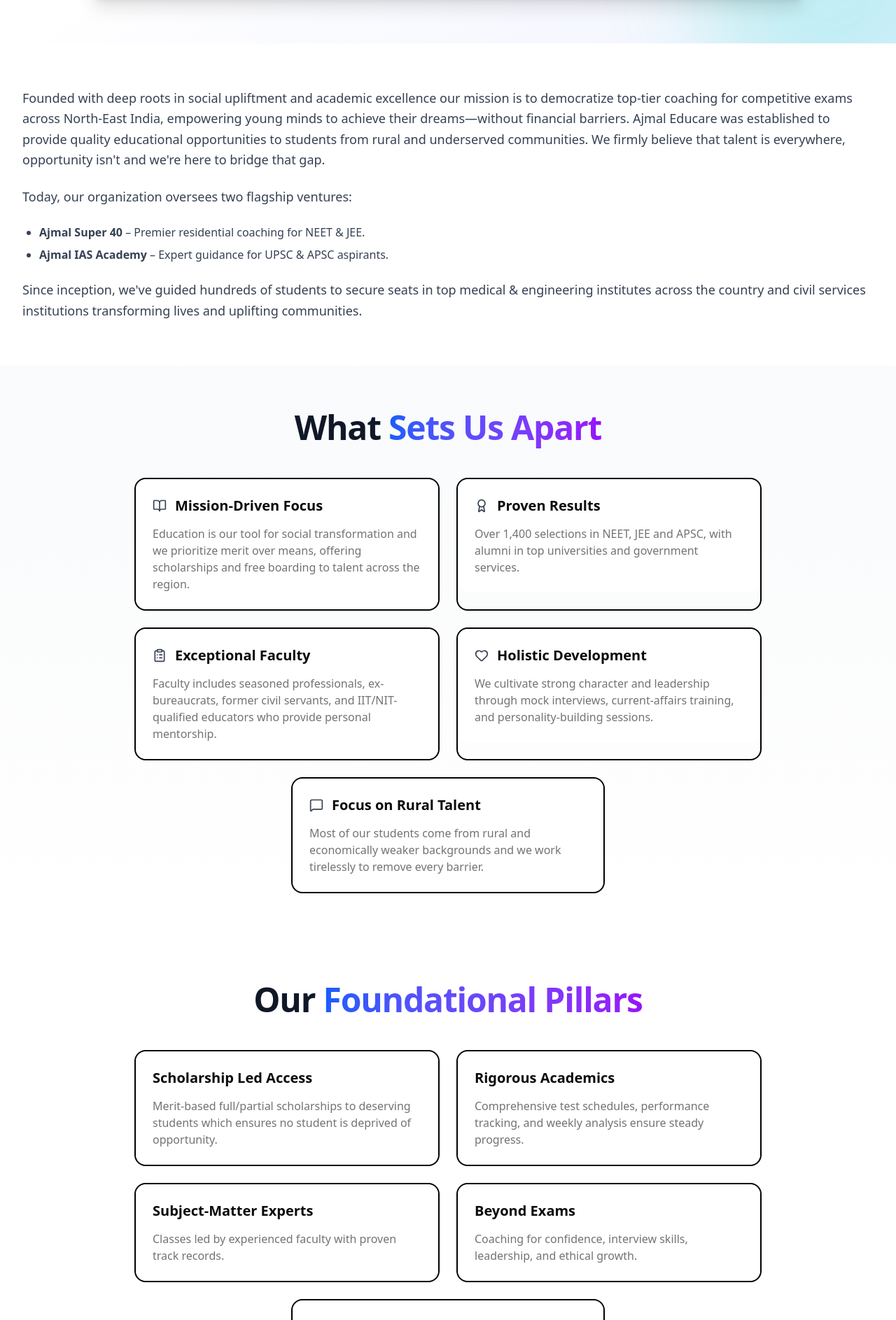
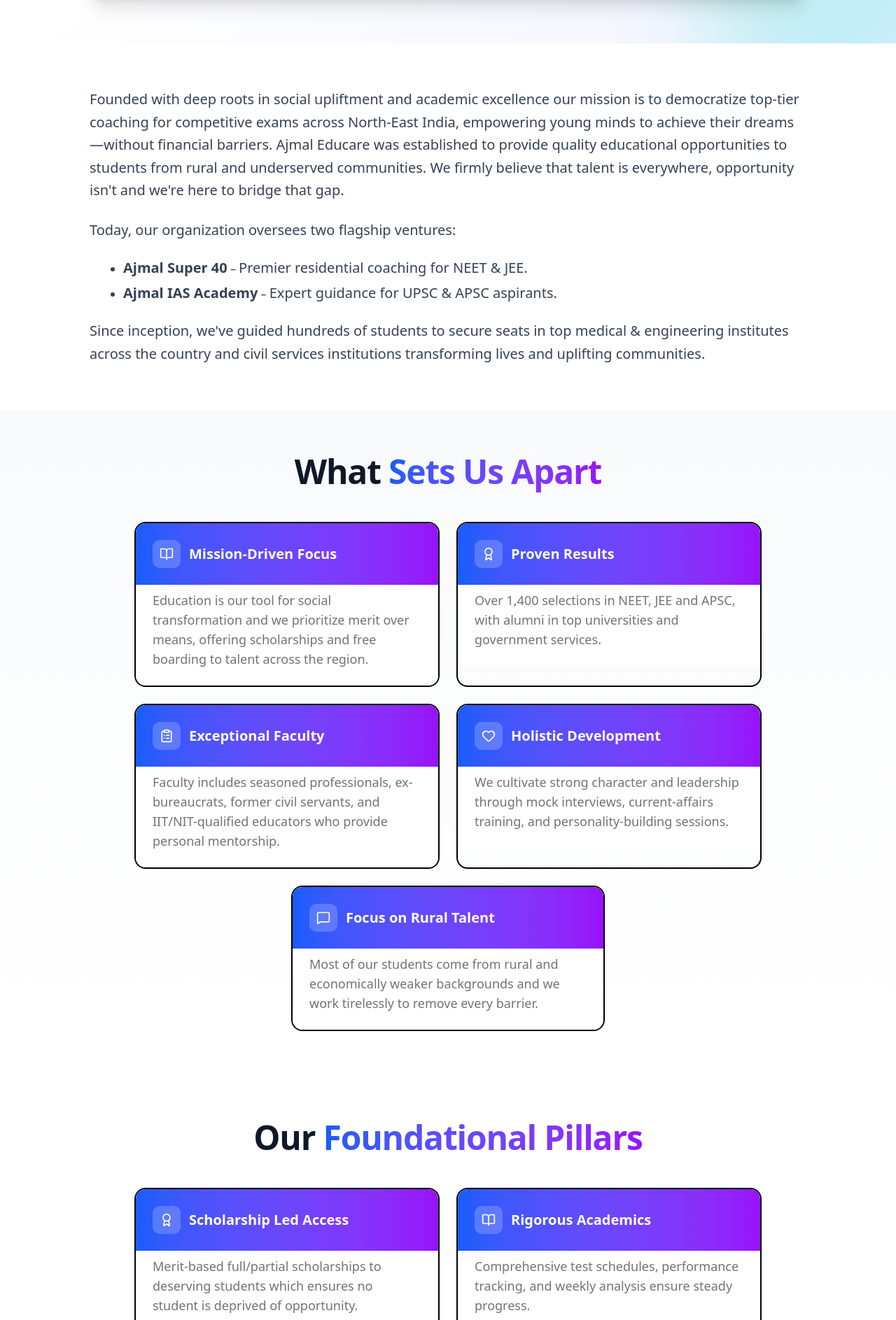
Before and after one commit to tapadar13/ajmal-educare, a Next.js app: page /about in a window 1280 px wide. Shown: the part 894-2781 px from the top of the page at 70% size. Built offline with nearby package versions, Linux system fonts and the light colour scheme.

Commit message:
feat: apply gradient headers to feature cards and improve layout

```diff
--- a/app/about/page.jsx
+++ b/app/about/page.jsx
@@ -1,23 +1,25 @@
 "use client";
 
-import Header from '@/components/layout/Header'
-import Footer from '@/components/layout/Footer'
-import { Card, CardContent, CardHeader, CardTitle, CardDescription } from '@/components/ui/card'
-import Image from 'next/image'
-import { Award, MessageSquare, BookOpen, Heart, ClipboardList } from 'lucide-react'
-import { ShineBorder } from '@/components/magicui/shine-border'
+import Header from "@/components/layout/Header";
+import Footer from "@/components/layout/Footer";
+import {
+  Card,
+  CardContent,
+  CardHeader,
+  CardTitle,
+  CardDescription,
+} from "@/components/ui/card";
+import Image from "next/image";
+import {
+  Award,
+  MessageSquare,
+  BookOpen,
+  Heart,
+  ClipboardList,
+} from "lucide-react";
 
 function GradientIcon({ Icon, id }) {
-  return (
-    <Icon className="w-5 h-5" stroke={`url(#${id})`}>
-      <defs>
-        <linearGradient id={id} x1="0" y1="0" x2="1" y2="1">
-          <stop offset="0%" stopColor="#60A5FA" />
-          <stop offset="100%" stopColor="#C084FC" />
-        </linearGradient>
-      </defs>
-    </Icon>
-  );
+  return <Icon className="w-5 h-5 text-white" />;
 }
 
 export default function AboutPage() {
@@ -36,12 +38,20 @@ export default function AboutPage() {
               <h1 className="text-4xl sm:text-5xl lg:text-6xl font-black tracking-tight text-gray-900 mb-6">
                 Ajmal Educare India Private Limited
               </h1>
-              <p className="text-lg sm:text-xl text-gray-600 max-w-3xl mx-auto">
-                Excellence in education for aspiring students across North-East India.
+              <p className="text-2xl font-bold sm:text-xl text-gray-600 max-w-3xl mx-auto">
+                Excellence in education for aspiring students across North-East
+                India.
               </p>
             </div>
             <div className="mt-10 max-w-5xl mx-auto rounded-2xl overflow-hidden shadow-xl ring-1 ring-black/5">
-              <Image src="/images/about/ajmal-educare.jpg" alt="Ajmal Educare" width={1600} height={900} className="w-full h-auto" priority />
+              <Image
+                src="/images/about/ajmal-educare.jpg"
+                alt="Ajmal Educare"
+                width={1600}
+                height={900}
+                className="w-full h-auto"
+                priority
+              />
             </div>
           </div>
         </section>
@@ -50,23 +60,47 @@ export default function AboutPage() {
         <section className="py-16 lg:py-16 bg-white">
           <div className="container mx-auto px-4 sm:px-6 lg:px-8">
             <div className="grid grid-cols-1 gap-10 lg:gap-16 items-start">
-              <div className="space-y-6">
-                <p className="text-lg text-gray-700 leading-relaxed">
-                  Founded with deep roots in social upliftment and academic excellence our mission is to democratize top-tier coaching for competitive exams across North-East India, empowering young minds to achieve their dreams—without financial barriers. Ajmal Educare was established to provide quality educational opportunities to students from rural and underserved communities. We firmly believe that talent is everywhere, opportunity isn't and we're here to bridge that gap.
+              <div className="space-y-6 max-w-5xl mx-auto">
+                <p className="text-xl text-gray-700 leading-relaxed">
+                  Founded with deep roots in social upliftment and academic
+                  excellence our mission is to democratize top-tier coaching for
+                  competitive exams across North-East India, empowering young
+                  minds to achieve their dreams—without financial barriers.
+                  Ajmal Educare was established to provide quality educational
+                  opportunities to students from rural and underserved
+                  communities. We firmly believe that talent is everywhere,
+                  opportunity isn't and we're here to bridge that gap.
                 </p>
-                <p className="text-lg text-gray-700 leading-relaxed">
+                <p className="text-xl text-gray-700 leading-relaxed ">
                   Today, our organization oversees two flagship ventures:
                 </p>
                 <ul className="list-disc pl-6 text-gray-700 space-y-2">
+                  <ul className="list-disc pl-6 text-gray-700 space-y-2">
                     <li>
-                    <span className="font-semibold">Ajmal Super 40</span> – Premier residential coaching for NEET & JEE.
+                      <span className="font-semibold text-xl">
+                        Ajmal Super 40
+                      </span>{" "}
+                      –{" "}
+                      <span className="text-xl">
+                        Premier residential coaching for NEET & JEE.
+                      </span>
                     </li>
                     <li>
-                    <span className="font-semibold">Ajmal IAS Academy</span> – Expert guidance for UPSC & APSC aspirants.
+                      <span className="font-semibold text-xl">
+                        Ajmal IAS Academy
+                      </span>{" "}
+                      –{" "}
+                      <span className="text-xl">
+                        Expert guidance for UPSC & APSC aspirants.
+                      </span>
                     </li>
                   </ul>
-                <p className="text-lg text-gray-700 leading-relaxed">
-                  Since inception, we've guided hundreds of students to secure seats in top medical & engineering institutes across the country and civil services institutions transforming lives and uplifting communities.
+                </ul>
+                <p className="text-xl text-gray-700 leading-relaxed">
+                  Since inception, we've guided hundreds of students to secure
+                  seats in top medical & engineering institutes across the
+                  country and civil services institutions transforming lives and
+                  uplifting communities.
                 </p>
               </div>
               {/* Mission & Vision image removed as requested */}
@@ -79,80 +113,110 @@ export default function AboutPage() {
           <div className="container mx-auto px-4 sm:px-6 lg:px-8">
             <div className="text-center mb-12">
               <h2 className="text-4xl sm:text-5xl font-black text-gray-900 tracking-tight">
-                What <span className="bg-gradient-to-r from-blue-600 to-purple-600 bg-clip-text text-transparent">Sets Us Apart</span>
+                What{" "}
+                <span className="bg-gradient-to-r from-blue-600 to-purple-600 bg-clip-text text-transparent">
+                  Sets Us Apart
+                </span>
               </h2>
             </div>
             <div className="grid grid-cols-1 md:grid-cols-2 gap-6 max-w-4xl mx-auto">
-              <div className="relative rounded-2xl border-2 border-black">
-                <Card className="rounded-[inherit] shadow-none gap-2 border-0">
-                <CardHeader className="pt-6">
-                  <CardTitle className="flex items-center gap-3 text-xl">
-                    <BookOpen className="w-5 h-5 text-gray-700" /> Mission-Driven Focus
+              <div className="relative rounded-2xl border-2 border-black overflow-hidden">
+                <Card className="rounded-none shadow-none gap-2 border-0">
+                  <CardHeader className="flex flex-row items-center gap-3 pt-6 pb-6 bg-gradient-to-r from-blue-600 to-purple-600">
+                    <div className="w-10 h-10 rounded-lg bg-white/20 flex items-center justify-center">
+                      {GradientIcon({ Icon: BookOpen, id: "about-mission" })}
+                    </div>
+                    <CardTitle className="text-white text-xl">
+                      Mission-Driven Focus
                     </CardTitle>
                   </CardHeader>
                   <CardContent className="pb-6">
-                  <CardDescription className="text-base">
-                    Education is our tool for social transformation and we prioritize merit over means, offering scholarships and free boarding to talent across the region.
+                    <CardDescription className="text-lg">
+                      Education is our tool for social transformation and we
+                      prioritize merit over means, offering scholarships and
+                      free boarding to talent across the region.
                     </CardDescription>
                   </CardContent>
                 </Card>
               </div>
 
-              <div className="relative rounded-2xl border-2 border-black">
-                <Card className="rounded-[inherit] shadow-none gap-2 border-0">
-                <CardHeader className="pt-6">
-                  <CardTitle className="flex items-center gap-3 text-xl">
-                    <Award className="w-5 h-5 text-gray-700" /> Proven Results
+              <div className="relative rounded-2xl border-2 border-black overflow-hidden">
+                <Card className="rounded-none shadow-none gap-2 border-0">
+                  <CardHeader className="flex flex-row items-center gap-3 pt-6 pb-6 bg-gradient-to-r from-blue-600 to-purple-600">
+                    <div className="w-10 h-10 rounded-lg bg-white/20 flex items-center justify-center">
+                      {GradientIcon({ Icon: Award, id: "about-results" })}
+                    </div>
+                    <CardTitle className="text-white text-xl">
+                      Proven Results
                     </CardTitle>
                   </CardHeader>
                   <CardContent className="pb-6">
-                  <CardDescription className="text-base">
-                    Over 1,400 selections in NEET, JEE and APSC, with alumni in top universities and government services.
+                    <CardDescription className="text-lg">
+                      Over 1,400 selections in NEET, JEE and APSC, with alumni
+                      in top universities and government services.
                     </CardDescription>
                   </CardContent>
                 </Card>
               </div>
 
-              <div className="relative rounded-2xl border-2 border-black">
-                <Card className="rounded-[inherit] shadow-none gap-2 border-0">
-                  <CardHeader className="pt-6">
-                    <CardTitle className="flex items-center gap-3 text-xl">
-                      <ClipboardList className="w-5 h-5 text-gray-700" /> Exceptional Faculty
+              <div className="relative rounded-2xl border-2 border-black overflow-hidden">
+                <Card className="rounded-none shadow-none gap-2 border-0">
+                  <CardHeader className="flex flex-row items-center gap-3 pt-6 pb-6 bg-gradient-to-r from-blue-600 to-purple-600">
+                    <div className="w-10 h-10 rounded-lg bg-white/20 flex items-center justify-center">
+                      {GradientIcon({
+                        Icon: ClipboardList,
+                        id: "about-faculty",
+                      })}
+                    </div>
+                    <CardTitle className="text-white text-xl">
+                      Exceptional Faculty
                     </CardTitle>
                   </CardHeader>
                   <CardContent className="pb-6">
-                    <CardDescription className="text-base">
-                      Faculty includes seasoned professionals, ex-bureaucrats, former civil servants, and IIT/NIT-qualified educators who provide personal mentorship.
+                    <CardDescription className="text-lg">
+                      Faculty includes seasoned professionals, ex-bureaucrats,
+                      former civil servants, and IIT/NIT-qualified educators who
+                      provide personal mentorship.
                     </CardDescription>
                   </CardContent>
                 </Card>
               </div>
 
-              <div className="relative rounded-2xl border-2 border-black">
-                <Card className="rounded-[inherit] shadow-none gap-2 border-0">
-                  <CardHeader className="pt-6">
-                    <CardTitle className="flex items-center gap-3 text-xl">
-                      <Heart className="w-5 h-5 text-gray-700" /> Holistic Development
+              <div className="relative rounded-2xl border-2 border-black overflow-hidden">
+                <Card className="rounded-none shadow-none gap-2 border-0">
+                  <CardHeader className="flex flex-row items-center gap-3 pt-6 pb-6 bg-gradient-to-r from-blue-600 to-purple-600">
+                    <div className="w-10 h-10 rounded-lg bg-white/20 flex items-center justify-center">
+                      {GradientIcon({ Icon: Heart, id: "about-holistic" })}
+                    </div>
+                    <CardTitle className="text-white text-xl">
+                      Holistic Development
                     </CardTitle>
                   </CardHeader>
                   <CardContent className="pb-6">
-                    <CardDescription className="text-base">
-                      We cultivate strong character and leadership through mock interviews, current-affairs training, and personality-building sessions.
+                    <CardDescription className="text-lg">
+                      We cultivate strong character and leadership through mock
+                      interviews, current-affairs training, and
+                      personality-building sessions.
                     </CardDescription>
                   </CardContent>
                 </Card>
               </div>
 
-              <div className="relative rounded-2xl border-2 border-black md:col-span-2 md:max-w-md md:mx-auto">
-                <Card className="rounded-[inherit] shadow-none gap-2 border-0">
-                  <CardHeader className="pt-6">
-                    <CardTitle className="flex items-center gap-3 text-xl">
-                      <MessageSquare className="w-5 h-5 text-gray-700" /> Focus on Rural Talent
+              <div className="relative rounded-2xl border-2 border-black md:col-span-2 md:max-w-md md:mx-auto overflow-hidden">
+                <Card className="rounded-none shadow-none gap-2 border-0">
+                  <CardHeader className="flex flex-row items-center gap-3 pt-6 pb-6 bg-gradient-to-r from-blue-600 to-purple-600">
+                    <div className="w-10 h-10 rounded-lg bg-white/20 flex items-center justify-center">
+                      {GradientIcon({ Icon: MessageSquare, id: "about-rural" })}
+                    </div>
+                    <CardTitle className="text-white text-xl">
+                      Focus on Rural Talent
                     </CardTitle>
                   </CardHeader>
                   <CardContent className="pb-6">
-                    <CardDescription className="text-base">
-                      Most of our students come from rural and economically weaker backgrounds and we work tirelessly to remove every barrier.
+                    <CardDescription className="text-lg">
+                      Most of our students come from rural and economically
+                      weaker backgrounds and we work tirelessly to remove every
+                      barrier.
                     </CardDescription>
                   </CardContent>
                 </Card>
@@ -166,61 +230,111 @@ export default function AboutPage() {
           <div className="container mx-auto px-4 sm:px-6 lg:px-8">
             <div className="text-center mb-12">
               <h3 className="text-4xl sm:text-5xl font-black text-gray-900 tracking-tight">
-                Our <span className="bg-gradient-to-r from-blue-600 to-purple-600 bg-clip-text text-transparent">Foundational Pillars</span>
+                Our{" "}
+                <span className="bg-gradient-to-r from-blue-600 to-purple-600 bg-clip-text text-transparent">
+                  Foundational Pillars
+                </span>
               </h3>
             </div>
             <div className="grid grid-cols-1 md:grid-cols-2 gap-6 max-w-4xl mx-auto">
-              <div className="relative rounded-2xl border-2 border-black">
-                <Card className="rounded-[inherit] shadow-none gap-2 border-0">
-                <CardHeader className="pt-6">
-                  <CardTitle className="text-xl">Scholarship Led Access</CardTitle>
+              <div className="relative rounded-2xl border-2 border-black overflow-hidden">
+                <Card className="rounded-none shadow-none gap-2 border-0">
+                  <CardHeader className="flex flex-row items-center gap-3 pt-6 pb-6 bg-gradient-to-r from-blue-600 to-purple-600">
+                    <div className="w-10 h-10 rounded-lg bg-white/20 flex items-center justify-center">
+                      {GradientIcon({ Icon: Award, id: "pillar-scholarship" })}
+                    </div>
+                    <CardTitle className="text-white text-xl">
+                      Scholarship Led Access
+                    </CardTitle>
                   </CardHeader>
                   <CardContent className="pb-6">
-                  <CardDescription className="text-base">Merit-based full/partial scholarships to deserving students which ensures no student is deprived of opportunity.</CardDescription>
+                    <CardDescription className="text-lg">
+                      Merit-based full/partial scholarships to deserving
+                      students which ensures no student is deprived of
+                      opportunity.
+                    </CardDescription>
                   </CardContent>
                 </Card>
               </div>
 
-              <div className="relative rounded-2xl border-2 border-black">
-                <Card className="rounded-[inherit] shadow-none gap-2 border-0">
-                <CardHeader className="pt-6">
-                  <CardTitle className="text-xl">Rigorous Academics</CardTitle>
+              <div className="relative rounded-2xl border-2 border-black overflow-hidden">
+                <Card className="rounded-none shadow-none gap-2 border-0">
+                  <CardHeader className="flex flex-row items-center gap-3 pt-6 pb-6 bg-gradient-to-r from-blue-600 to-purple-600">
+                    <div className="w-10 h-10 rounded-lg bg-white/20 flex items-center justify-center">
+                      {GradientIcon({ Icon: BookOpen, id: "pillar-academics" })}
+                    </div>
+                    <CardTitle className="text-white text-xl">
+                      Rigorous Academics
+                    </CardTitle>
                   </CardHeader>
                   <CardContent className="pb-6">
-                  <CardDescription className="text-base">Comprehensive test schedules, performance tracking, and weekly analysis ensure steady progress.</CardDescription>
+                    <CardDescription className="text-lg">
+                      Comprehensive test schedules, performance tracking, and
+                      weekly analysis ensure steady progress.
+                    </CardDescription>
                   </CardContent>
                 </Card>
               </div>
 
-              <div className="relative rounded-2xl border-2 border-black">
-                <Card className="rounded-[inherit] shadow-none gap-2 border-0">
-                <CardHeader className="pt-6">
-                  <CardTitle className="text-xl">Subject-Matter Experts</CardTitle>
+              <div className="relative rounded-2xl border-2 border-black overflow-hidden">
+                <Card className="rounded-none shadow-none gap-2 border-0">
+                  <CardHeader className="flex flex-row items-center gap-3 pt-6 pb-6 bg-gradient-to-r from-blue-600 to-purple-600">
+                    <div className="w-10 h-10 rounded-lg bg-white/20 flex items-center justify-center">
+                      {GradientIcon({
+                        Icon: ClipboardList,
+                        id: "pillar-experts",
+                      })}
+                    </div>
+                    <CardTitle className="text-white text-xl">
+                      Subject-Matter Experts
+                    </CardTitle>
                   </CardHeader>
                   <CardContent className="pb-6">
-                  <CardDescription className="text-base">Classes led by experienced faculty with proven track records.</CardDescription>
+                    <CardDescription className="text-lg">
+                      Classes led by experienced faculty with proven track
+                      records.
+                    </CardDescription>
                   </CardContent>
                 </Card>
               </div>
 
-              <div className="relative rounded-2xl border-2 border-black">
-                <Card className="rounded-[inherit] shadow-none gap-2 border-0">
-                  <CardHeader className="pt-6">
-                    <CardTitle className="text-xl">Beyond Exams</CardTitle>
+              <div className="relative rounded-2xl border-2 border-black overflow-hidden">
+                <Card className="rounded-none shadow-none gap-2 border-0">
+                  <CardHeader className="flex flex-row items-center gap-3 pt-6 pb-6 bg-gradient-to-r from-blue-600 to-purple-600">
+                    <div className="w-10 h-10 rounded-lg bg-white/20 flex items-center justify-center">
+                      {GradientIcon({ Icon: Heart, id: "pillar-beyond" })}
+                    </div>
+                    <CardTitle className="text-white text-xl">
+                      Beyond Exams
+                    </CardTitle>
                   </CardHeader>
                   <CardContent className="pb-6">
-                    <CardDescription className="text-base">Coaching for confidence, interview skills, leadership, and ethical growth.</CardDescription>
+                    <CardDescription className="text-lg">
+                      Coaching for confidence, interview skills, leadership, and
+                      ethical growth.
+                    </CardDescription>
                   </CardContent>
                 </Card>
               </div>
 
-              <div className="relative rounded-2xl border-2 border-black md:col-span-2 md:max-w-md md:mx-auto">
-                <Card className="rounded-[inherit] shadow-none gap-2 border-0">
-                  <CardHeader className="pt-6">
-                    <CardTitle className="text-xl">Community Impact</CardTitle>
+              <div className="relative rounded-2xl border-2 border-black md:col-span-2 md:max-w-md md:mx-auto overflow-hidden">
+                <Card className="rounded-none shadow-none gap-2 border-0">
+                  <CardHeader className="flex flex-row items-center gap-3 pt-6 pb-6 bg-gradient-to-r from-blue-600 to-purple-600">
+                    <div className="w-10 h-10 rounded-lg bg-white/20 flex items-center justify-center">
+                      {GradientIcon({
+                        Icon: MessageSquare,
+                        id: "pillar-community",
+                      })}
+                    </div>
+                    <CardTitle className="text-white text-xl">
+                      Community Impact
+                    </CardTitle>
                   </CardHeader>
                   <CardContent className="pb-6">
-                    <CardDescription className="text-base">Each success story uplifts entire communities, reinforcing education as a powerful social equalizer.</CardDescription>
+                    <CardDescription className="text-lg">
+                      Each success story uplifts entire communities, reinforcing
+                      education as a powerful social equalizer.
+                    </CardDescription>
                   </CardContent>
                 </Card>
               </div>
```
Lines whose indentation alone changed are shown as unchanged.
